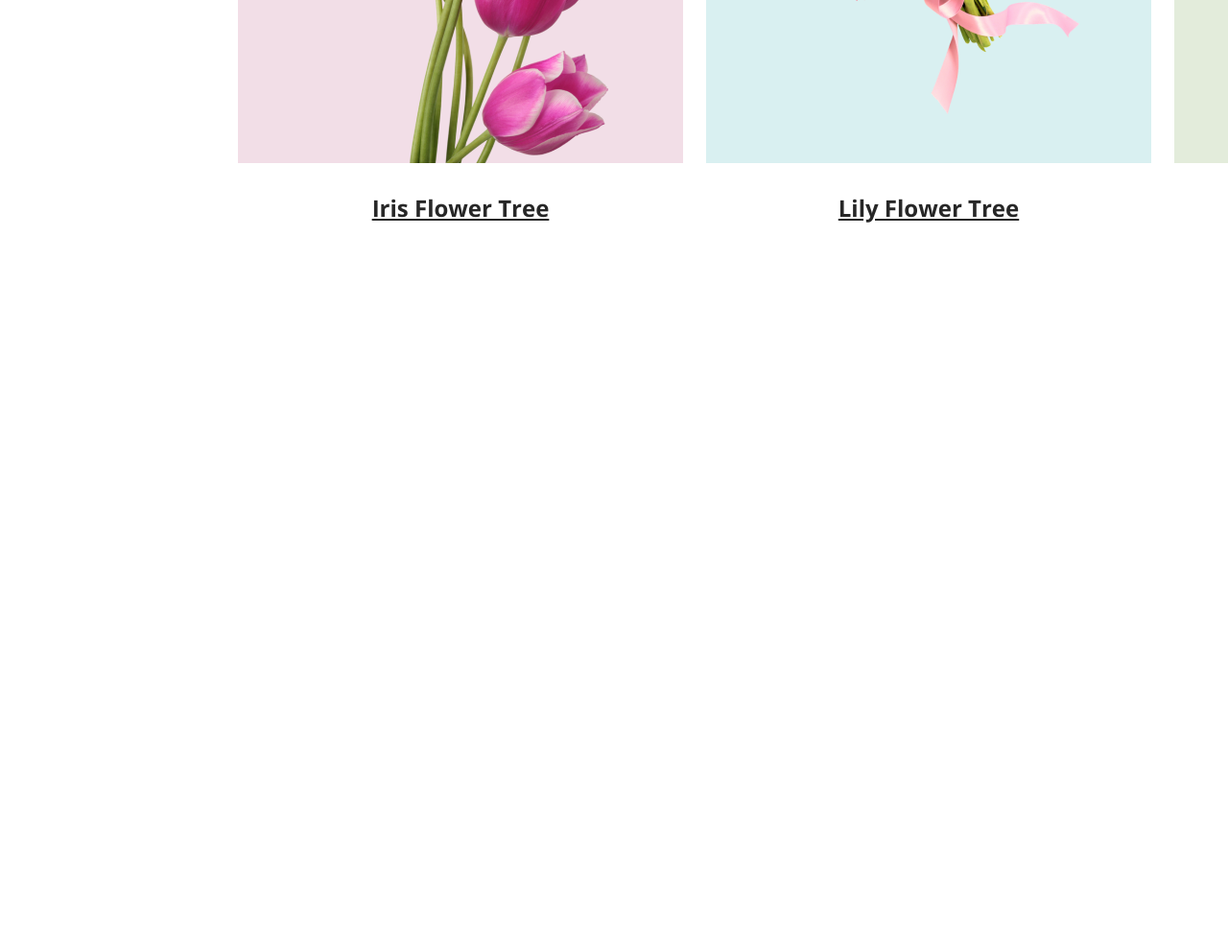
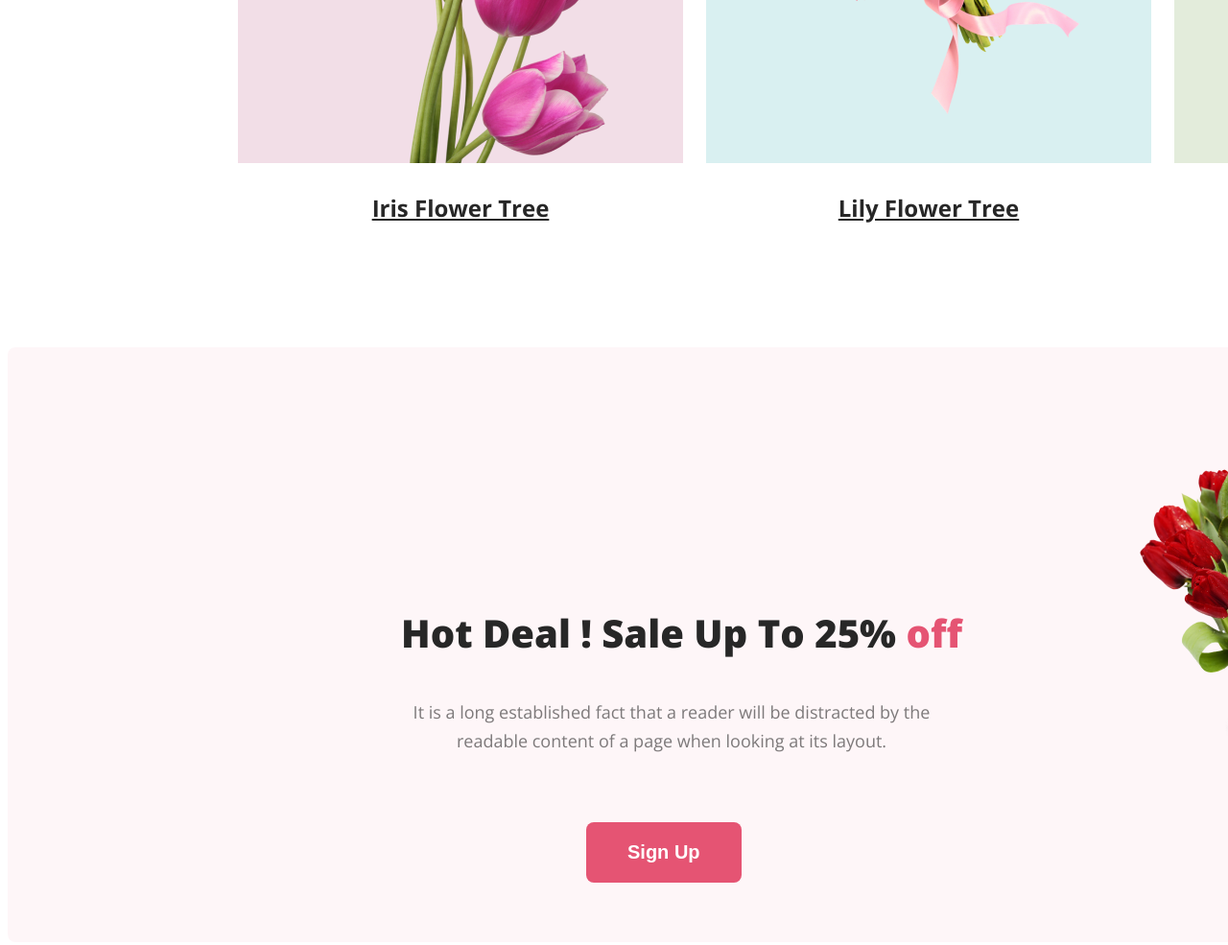
Before and after one commit to sourav-2020/flower-shop, a plain HTML site: page index.html in a window 1280 px wide. Shown: the part 1641-2626 px from the top of the page at 96% size. Before the commit the page ends 1883 px from the top, so only its background shows below. Drawn offline with nearby package versions, Linux system fonts and the light colour scheme.

Commit message:
created offer

```diff
--- a/index.html
+++ b/index.html
@@ -52,6 +52,22 @@
                 <footer class="text3">Tulip Flower Tree</footer>
             </div>
         </div>
+        <!-- offer section -->
+        <section class="offer">
+            <div class="offer-section">
+                <div>
+                    <h3 class="offer-title">Hot Deal ! Sale Up To 25% <span class="text-primary">off</span></h3>
+                    <p class="about-offer">It is a long established fact that a reader will be distracted by the
+                        readable
+                        content of a page when looking at its layout.</p>
+                    <button class="key-btn">Sign Up</button>
+                </div>
+                <div>
+                    <img class="rose" src="img/pngwing 8.png" alt="">
+                </div>
+            </div>
+
+        </section>
     </main>
     <footer>
 
--- a/styles/portfolio.css
+++ b/styles/portfolio.css
@@ -103,7 +103,8 @@ body {
     flex-shrink: 0;
     padding: 110px 78px 0px 76px;
 }
-.image1{
+
+.image1 {
     padding-right: 24px;
 }
 
@@ -119,7 +120,8 @@ body {
     flex-shrink: 0;
     padding: 117px 47px 51px;
 }
-.image3{
+
+.image3 {
     padding-left: 24px;
 }
 
@@ -148,7 +150,7 @@ body {
     line-height: 35px;
     text-decoration-line: underline;
     padding-top: 24px;
- }
+}
 
 .text2 {
     color: #272727;
@@ -159,7 +161,8 @@ body {
     text-decoration-line: underline;
     padding-top: 24px;
 }
-.text3{
+
+.text3 {
     color: #272727;
     text-align: center;
     font-size: 24px;
@@ -168,3 +171,63 @@ body {
     text-decoration-line: underline;
     padding-top: 24px;
 }
+
+/* offer section */
+.text-primary {
+    color: #E55473;
+}
+.offer-section{
+    display: flex;
+}
+
+.offer {
+    width: 1922px;
+    height: 620px;
+    flex-shrink: 0;
+    border-radius: 8px;
+    background: rgba(229, 84, 115, 0.05);
+    margin: 128px 0px;
+}
+
+.offer-title {
+    color: #272727;
+    font-size: 40px;
+    font-weight: 800;
+    text-align: center;
+    padding: 230px 20px 0px 250px;
+}
+
+.about-offer {
+    color: rgba(39, 39, 39, 0.60);
+    font-size: 18px;
+    font-weight: 400;
+    line-height: 30px;
+    width: 594px;
+    text-align: center;
+    padding: 0px 186px 52px 395px;
+}
+
+.key-btn {
+    padding: 20px 43px;
+    gap: 10px;
+    border-radius: 8px;
+    border: 0px;
+    background: #E55473;
+    color: #FFF;
+    font-size: 20px;
+    font-weight: 700;
+    margin: 0px 0px 200px 603px;
+}
+
+.key-btn:hover {
+    color: #E55473;
+    background-color: #FFF;
+}
+
+.rose {
+    width: 318;
+    height: 420px;
+    flex-shrink: 0;
+    justify-content: center;
+    padding: 100px 429px 0px 0px;
+}
```
